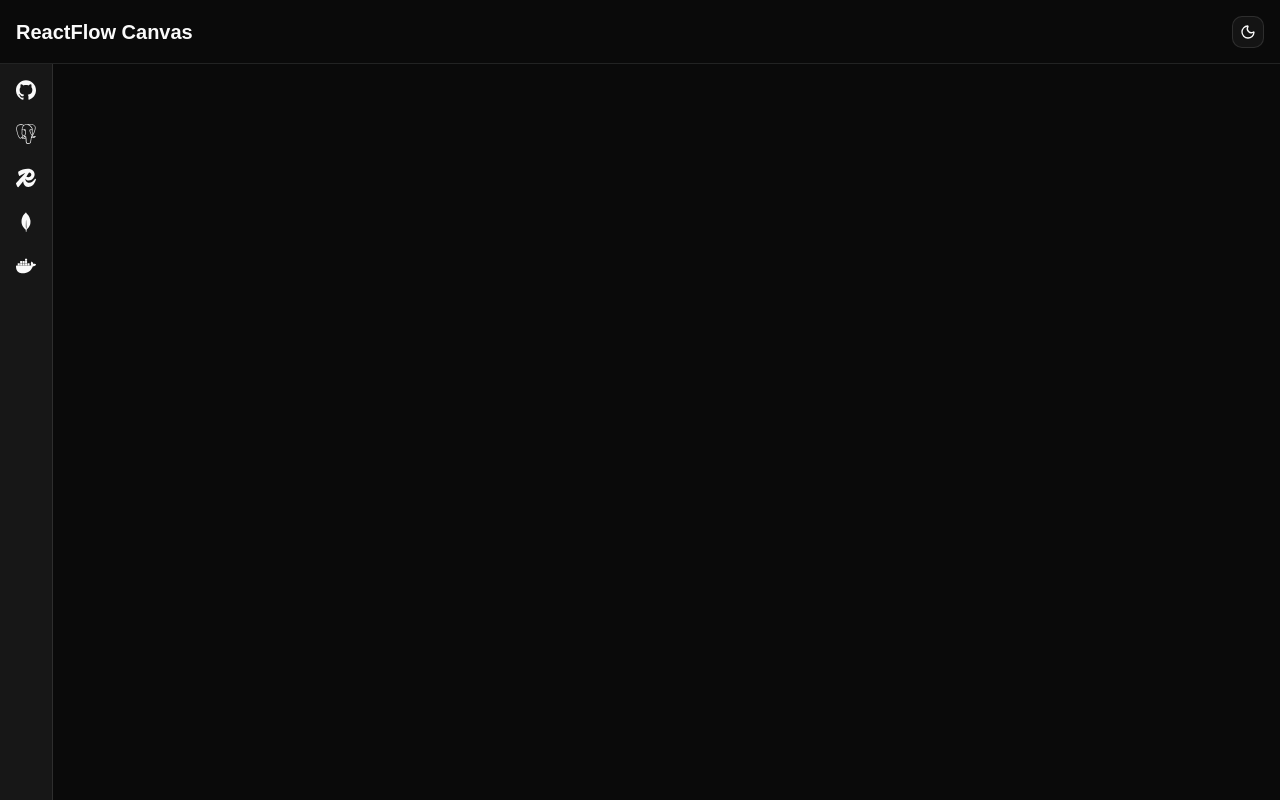
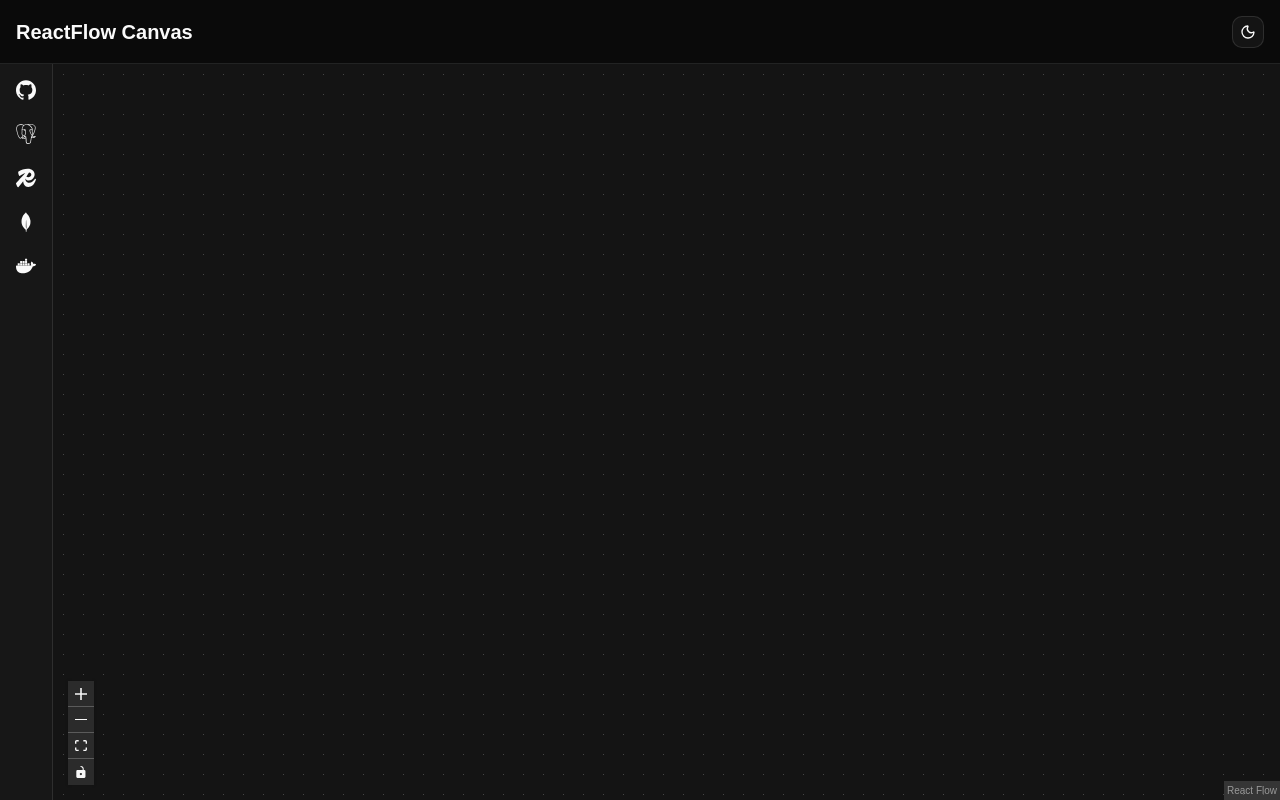
Before and after one commit to RajDeshmukh2001/reactflow-canvas, a React (Vite) app: page / in a window 1280 px wide. Built offline with nearby package versions, Linux system fonts and the light colour scheme.

Commit message:
feat: integrate graph canvas into application layout
- Add graph canvas component
- Sync ReactFlow theme with app theme
- Add canvas controls and dotted background

```diff
--- /dev/null
+++ b/src/components/GraphCanvas.tsx
@@ -0,0 +1,20 @@
+import React from 'react';
+import { ReactFlow, Background, Controls } from '@xyflow/react';
+import { useTheme } from './theme-provider';
+
+import '@xyflow/react/dist/style.css';
+
+const GraphCanvas = (): React.JSX.Element => {
+  const { theme } = useTheme();
+
+  return (
+    <main className="flex-7 h-full">
+      <ReactFlow colorMode={theme}>
+        <Background />
+        <Controls />
+      </ReactFlow>
+    </main>
+  );
+};
+
+export default GraphCanvas;
--- a/src/components/layout/AppLayout.tsx
+++ b/src/components/layout/AppLayout.tsx
@@ -1,14 +1,16 @@
 import React from 'react';
 import Topbar from './Topbar';
 import Sidebar from './Sidebar';
+import GraphCanvas from '../GraphCanvas';
 
 const AppLayout = (): React.JSX.Element => {
   return (
-    <div className="max-h-screen h-screen flex flex-col">
+    <div className="sm:max-h-screen h-screen flex flex-col">
       <Topbar />
 
-      <div className="grid flex-1 grid-cols-12 h-full">
+      <div className="flex flex-1 justify-between h-full">
         <Sidebar />
+        <GraphCanvas />
       </div>
     </div>
   );
--- a/src/components/layout/Sidebar.tsx
+++ b/src/components/layout/Sidebar.tsx
@@ -32,8 +32,7 @@ const sidebarItems = [
 
 const Sidebar = (): React.JSX.Element => {
   return (
-    <aside className="col-span-1 h-full">
-      <div className="flex flex-col gap-6 p-4 w-fit h-full bg-sidebar text-sidebar-foreground border-r border-sidebar-border">
+    <aside className="flex flex-col gap-6 p-4 w-fit h-full bg-sidebar text-sidebar-foreground border-r border-sidebar-border">
       {sidebarItems.map((item) => {
         const Icon = item.icon;
 
@@ -46,7 +45,6 @@ const Sidebar = (): React.JSX.Element => {
           </Tooltip>
         );
       })}
-      </div>
     </aside>
   );
 };
```
Lines whose indentation alone changed are shown as unchanged.
